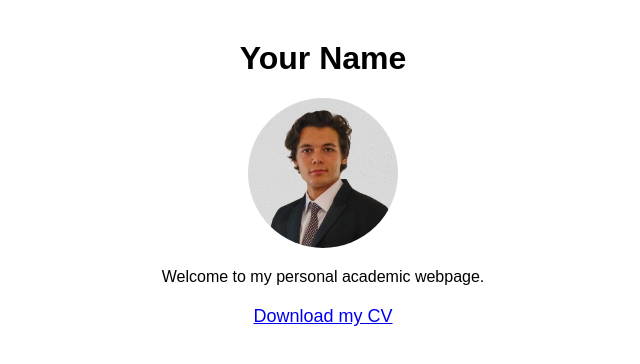
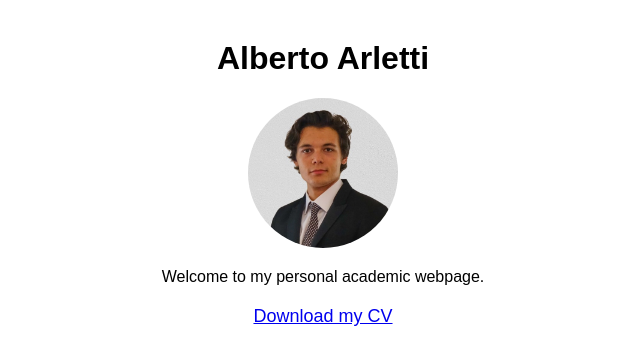
Before and after one commit to alberto-arletti/alberto-arletti, a plain HTML site: page index.html in a window 1280 px wide. Shown: the whole page, without its empty margins (317-957 px from the left). Drawn offline with Linux system fonts and the light colour scheme.

Commit message:
update name

```diff
--- a/index.html
+++ b/index.html
@@ -22,7 +22,7 @@
   </style>
 </head>
 <body>
-  <h1>Your Name</h1>
+  <h1>Alberto Arletti</h1>
   <img src="photo.jpeg" alt="My Photo">
   <p>Welcome to my personal academic webpage.</p>
   <a href="Personal_CV.pdf" target="_blank">Download my CV</a>
```
